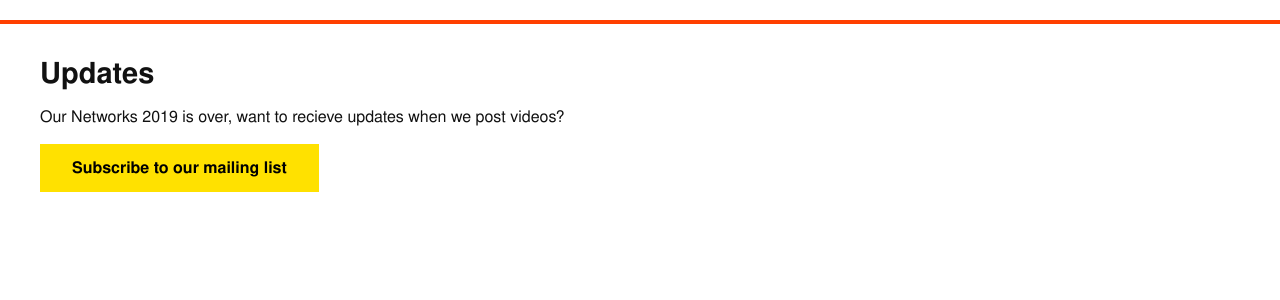
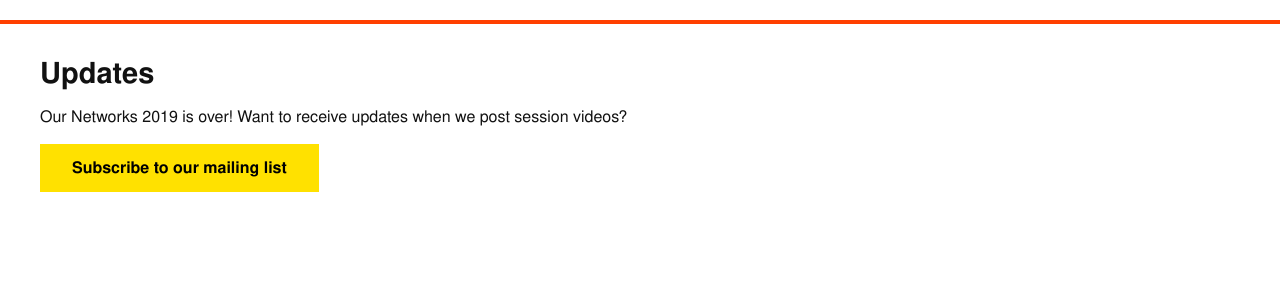
Before and after one commit to ournetworks/ournetworks.ca, a Jekyll site: the page built from index.md, in a window 1280 px wide. Shown: the part 1069-1369 px from the top of the page. Built offline with Jekyll 4.4.1, drawn with Linux system fonts in a browser that asks for light colours.

Commit message:
Fix typo in splash

```diff
--- a/_layouts/splash.html
+++ b/_layouts/splash.html
@@ -9,7 +9,7 @@
   <hr class="extended">
   <div class="container">
   <h2 id="updates">Updates</h2>
-  <p>Our Networks 2019 is over, want to recieve updates when we post videos?</p>
+  <p>Our Networks 2019 is over! Want to receive updates when we post session videos?</p>
   <a href="https://lists.mayfirst.org/mailman/listinfo/ournetworks" class="button" target="_blank" rel="noopener">Subscribe to our mailing list</a>
   </div>
 </div>
```
